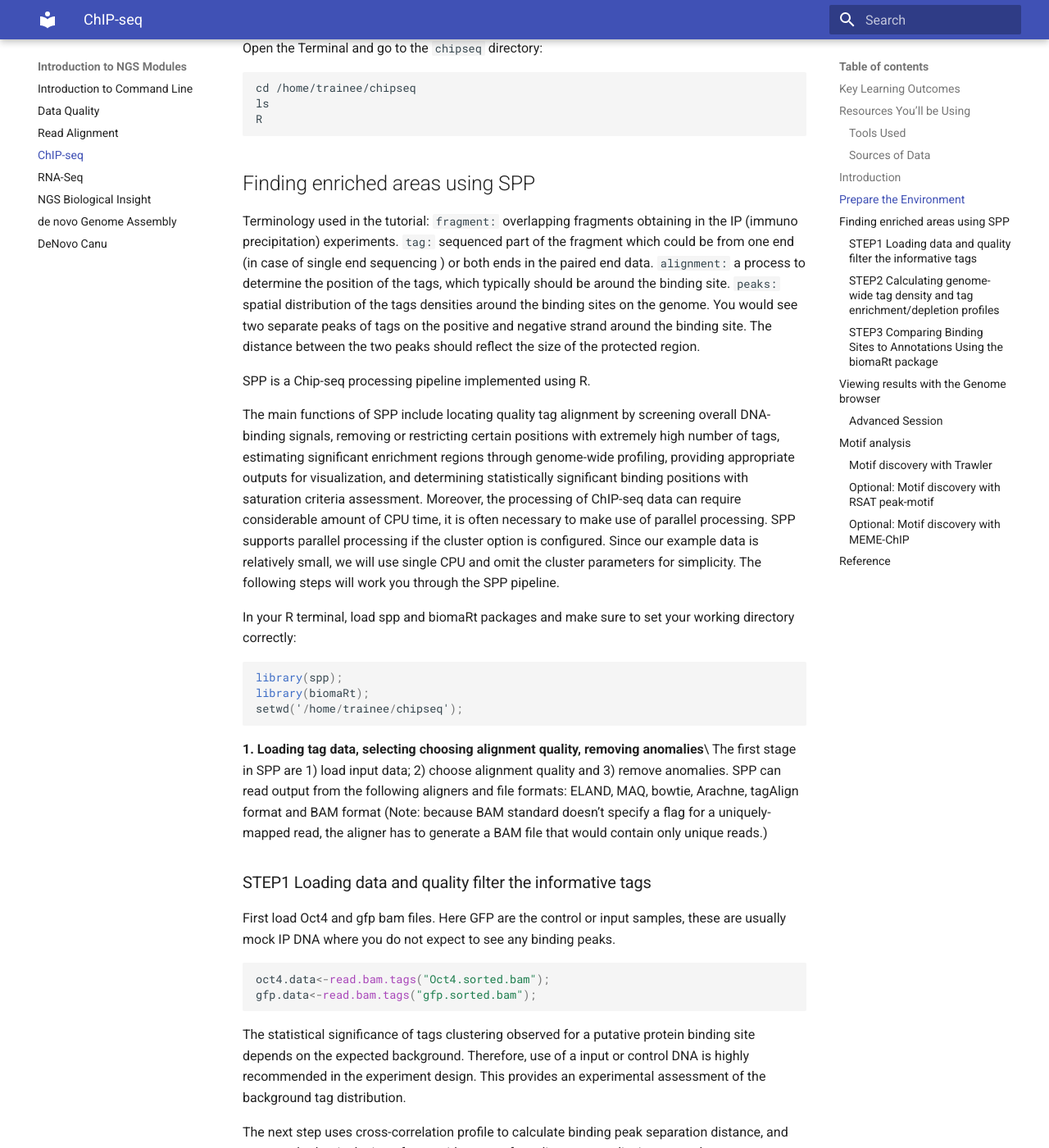
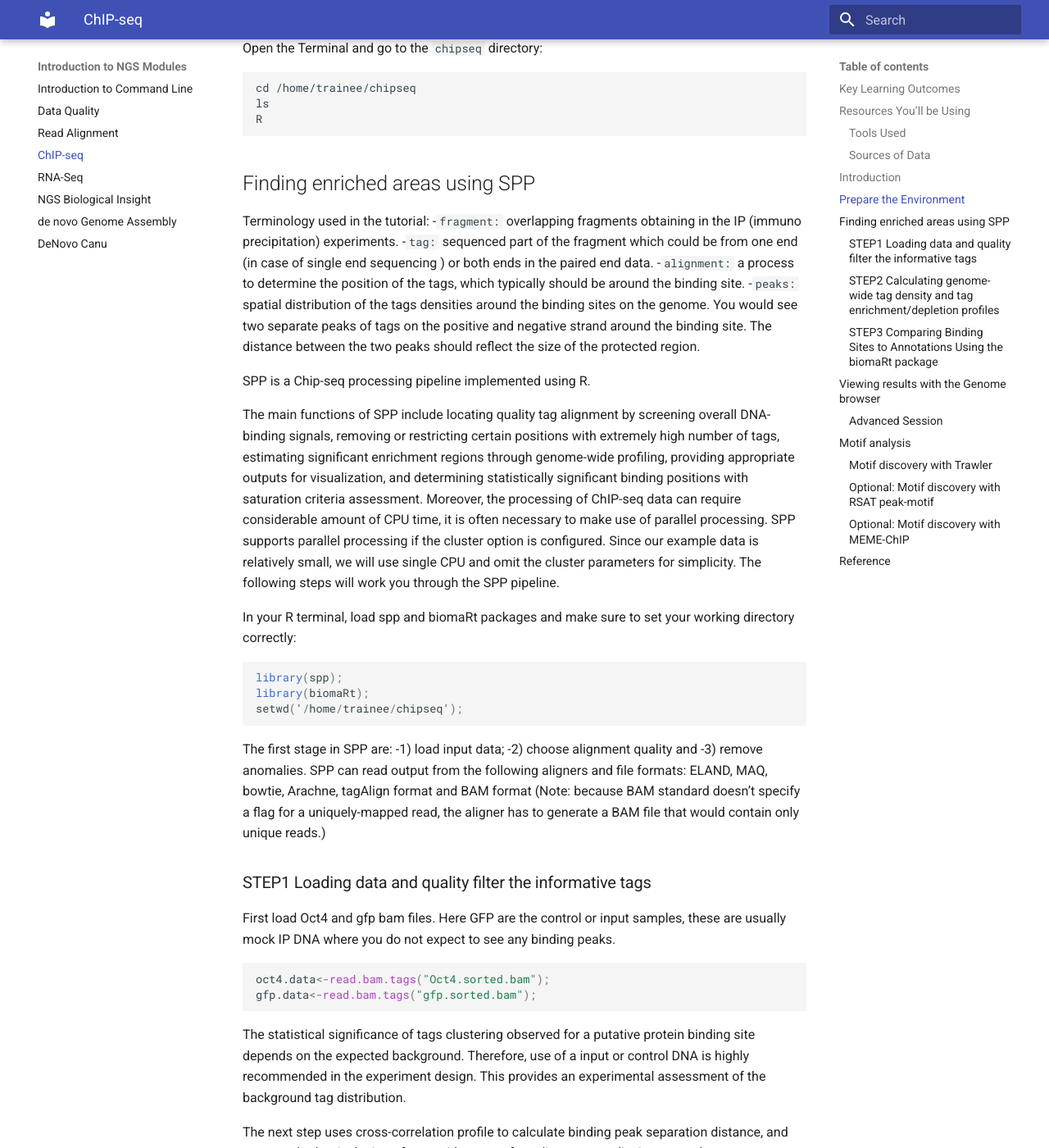
Before and after one commit to tsonika/intro-ngs-manuals, an MkDocs documentation site: the page built from docs/modules/btp-module-chip-seq/chip-seq.md, in a window 1280 px wide and 1400 px high, scrolled down 1903 px. Shown: the whole window at 82% size. Built offline with MkDocs 1.6.1 and Material for MkDocs 9.7.7, drawn with Linux system fonts in a browser that asks for light colours; old or Windows-style settings are respelled for this version of MkDocs.

Commit message:
QC and chipseq error fixes

```diff
--- a/docs/modules/btp-module-chip-seq/chip-seq.md
+++ b/docs/modules/btp-module-chip-seq/chip-seq.md
@@ -86,12 +86,14 @@ Open the Terminal and go to the `chipseq` directory:
 Finding enriched areas using SPP
 --------------------------------
 
-Terminology used in the tutorial: `fragment:` overlapping fragments
-obtaining in the IP (immuno precipitation) experiments. `tag:` sequenced
-part of the fragment which could be from one end (in case of single end
-sequencing ) or both ends in the paired end data. `alignment:` a process
-to determine the position of the tags, which typically should be around
-the binding site. `peaks:` spatial distribution of the tags densities
+Terminology used in the tutorial:
+-`fragment:` overlapping fragments
+obtaining in the IP (immuno precipitation) experiments.
+-`tag:` sequenced part of the fragment which could be from one end (in case of single end
+sequencing ) or both ends in the paired end data.
+-`alignment:` a process to determine the position of the tags, which typically should be around
+the binding site.
+-`peaks:` spatial distribution of the tags densities
 around the binding sites on the genome. You would see two separate peaks
 of tags on the positive and negative strand around the binding site. The
 distance between the two peaks should reflect the size of the protected
@@ -119,10 +121,11 @@ your working directory correctly:
     library(biomaRt);
     setwd('/home/trainee/chipseq');
 
-**1. Loading tag data, selecting choosing alignment quality, removing
-anomalies**\
-The first stage in SPP are 1) load input data; 2) choose alignment
-quality and 3) remove anomalies. SPP can read output from the following
+
+The first stage in SPP are:
+-1) load input data;
+-2) choose alignment quality and
+-3) remove anomalies. SPP can read output from the following
 aligners and file formats: ELAND, MAQ, bowtie, Arachne, tagAlign format
 and BAM format (Note: because BAM standard doesn’t specify a flag for a
 uniquely-mapped read, the aligner has to generate a BAM file that would
```
Also changed, not shown: other parts of docs/modules/btp-module-chip-seq/chip-seq.md (+1 -1 lines), docs/modules/btp-module-ngs-qc/ngs-qc.md (+4 -4 lines).
